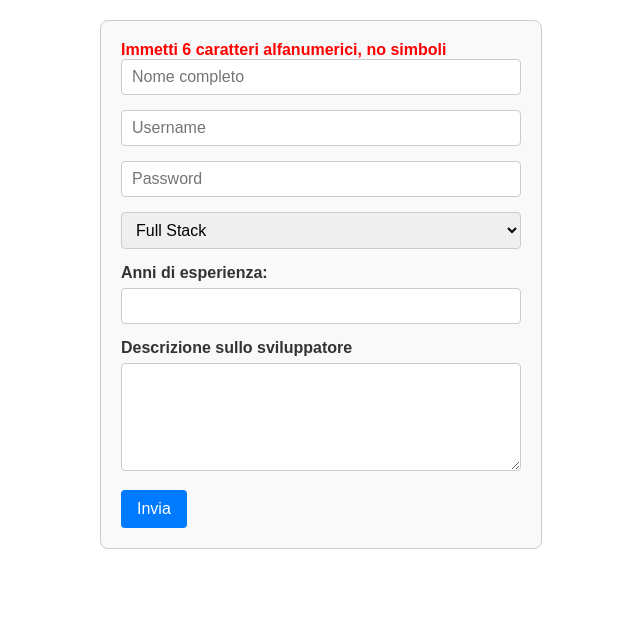
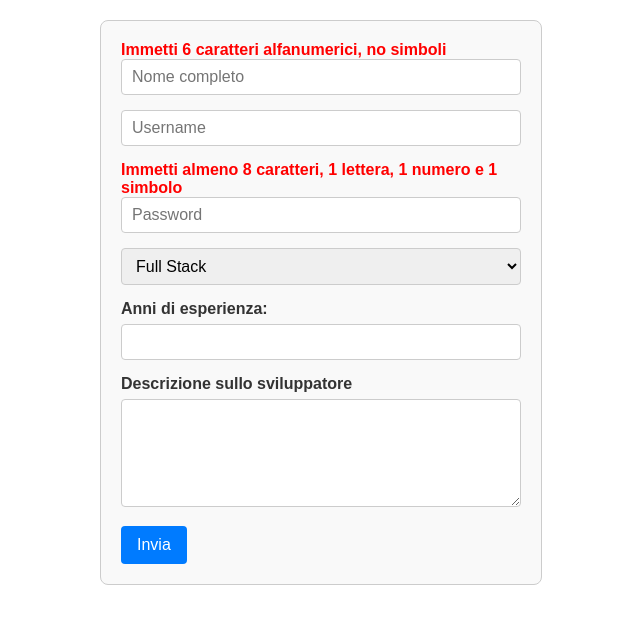
Before and after one commit to mauroanastasi/ex-react-useref-signup, a React (Vite) app: page / in a window 1280 px wide. Shown: the top 624 px of the page, without its empty margins (319-959 px from the left). Built offline with nearby package versions, Linux system fonts and the light colour scheme.

Commit message:
[UPD] second validation, password

```diff
--- a/src/App.jsx
+++ b/src/App.jsx
@@ -14,7 +14,11 @@ function App() {
   const [num, setNum] = useState("")
   const [des, setDes] = useState("")
 
-  const nomeNonValido = [...nome].some(n => symbols.includes(n))
+  let nomeNonValido = [...nome].some(n => symbols.includes(n))
+
+  const hasSymbol = [...pass].some(p => symbols.includes(p));
+  const hasNumber = [...pass].some(p => numbers.includes(p));
+  const hasLetter = [...pass].some(p => letters.includes(p));
 
   function submit(e) {
     e.preventDefault();
@@ -46,12 +50,15 @@ function App() {
       <form action="" onSubmit={submit}>
 
         <strong style={{ color: nome.length < 6 || nomeNonValido ? "red" : "green" }}>
-          {nome.length < 6 ? "Immetti 6 caratteri alfanumerici, no simboli" : "Nome valido"}
+          {nome.length < 6 || nomeNonValido ? "Immetti 6 caratteri alfanumerici, no simboli" : "Nome valido"}
         </strong>
         <input type="text" value={nome} onChange={(e) => setNome(e.target.value)} placeholder='Nome completo' />
 
         <input type="text" value={user} onChange={(e) => setUser(e.target.value)} placeholder='Username' />
 
+        <strong style={{ color: pass.length < 8 || !hasSymbol || !hasNumber || !hasLetter ? "red" : "green" }}>
+          {pass.length < 8 || !hasSymbol || !hasNumber || !hasLetter ? "Immetti almeno 8 caratteri, 1 lettera, 1 numero e 1 simbolo" : "Password valida"}
+        </strong>
         <input type="password" value={pass} onChange={(e) => setPass(e.target.value)} placeholder='Password' />
 
         <select value={spec} onChange={(e) => setSpec(e.target.value)} name="Specializzazione" id="sp">
```
